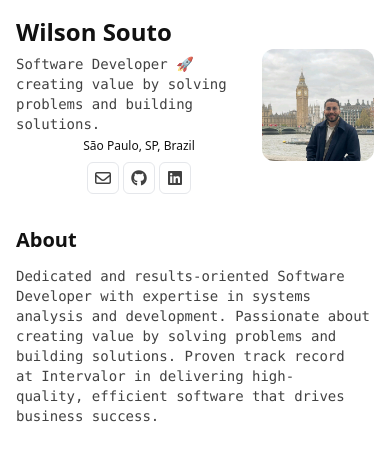
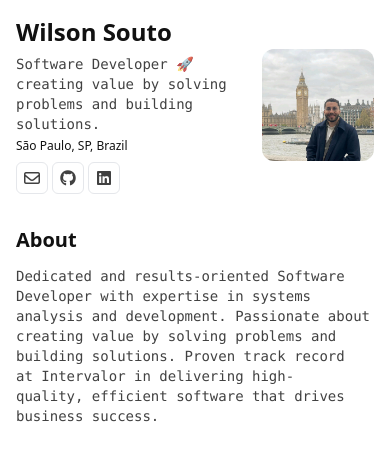
Before and after one commit to wilsonsouto/portfolio, an Angular app: page / in a window 390 px wide. Shown: the top 460 px of the page. Built offline with nearby package versions, Linux system fonts and the light colour scheme.

Commit message:
style: correct positioning of location and contact links in the header section

```diff
--- a/src/app/core/components/header/header.component.html
+++ b/src/app/core/components/header/header.component.html
@@ -13,9 +13,7 @@
   </p>
   <!-- #endregion -->
   <!-- #region location-->
-  <p
-    class="flex max-w-md justify-center gap-2 text-pretty text-xs sm:justify-start"
-  >
+  <p class="flex max-w-md gap-2 text-pretty text-xs sm:justify-start">
     <a
       [attr.aria-label]="'Location: ' + item.name"
       *ngFor="let item of location"
@@ -30,7 +28,7 @@
   <!-- #region contact links -->
   <nav aria-label="Contact links">
     <ul
-      class="flex justify-center gap-x-1 pt-1 text-sm text-foreground/80 sm:justify-start print:hidden"
+      class="flex gap-x-1 pt-1 text-sm text-foreground/80 sm:justify-start print:hidden"
     >
       <li *ngFor="let contact of contactLinks">
         <a
```
